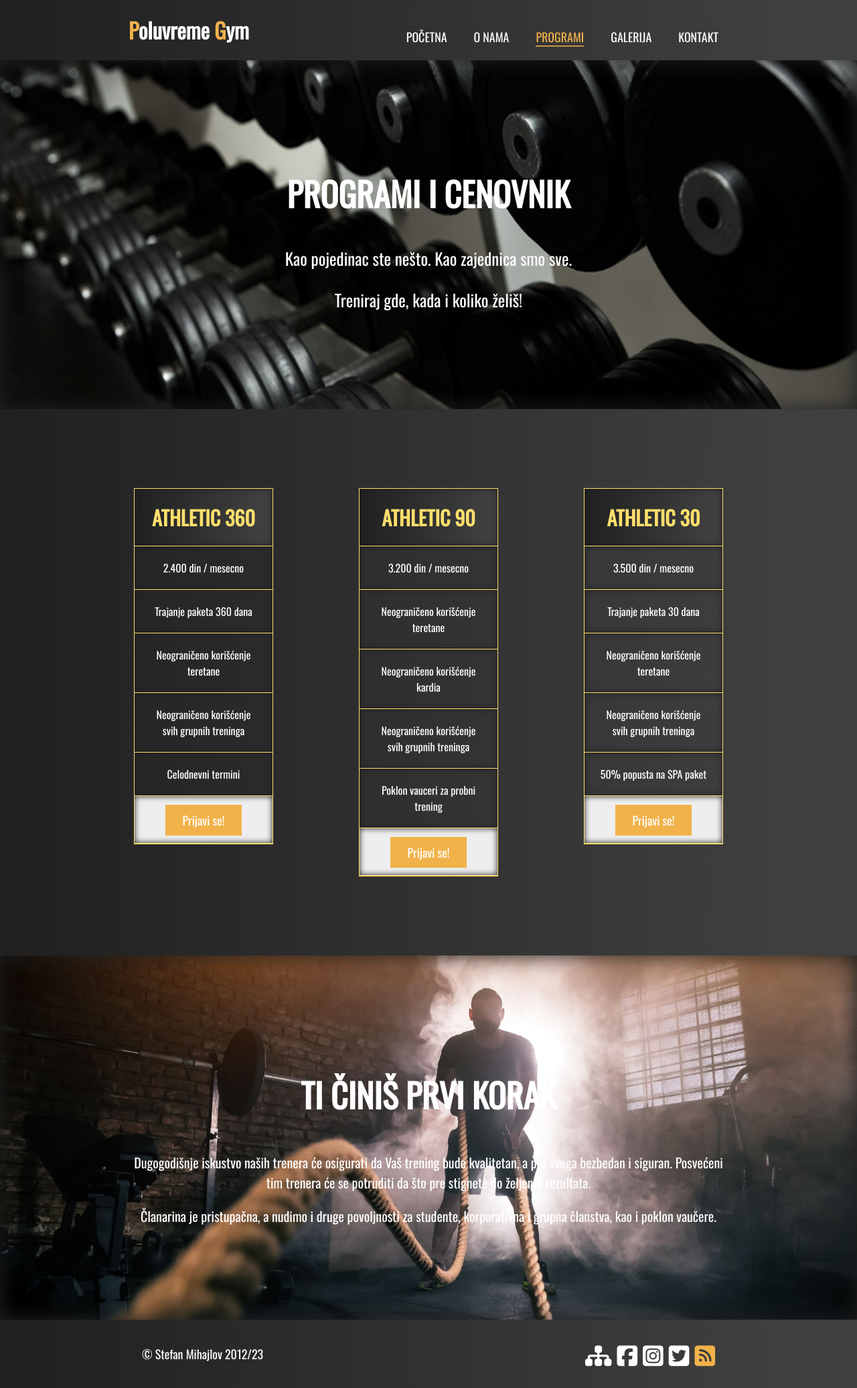
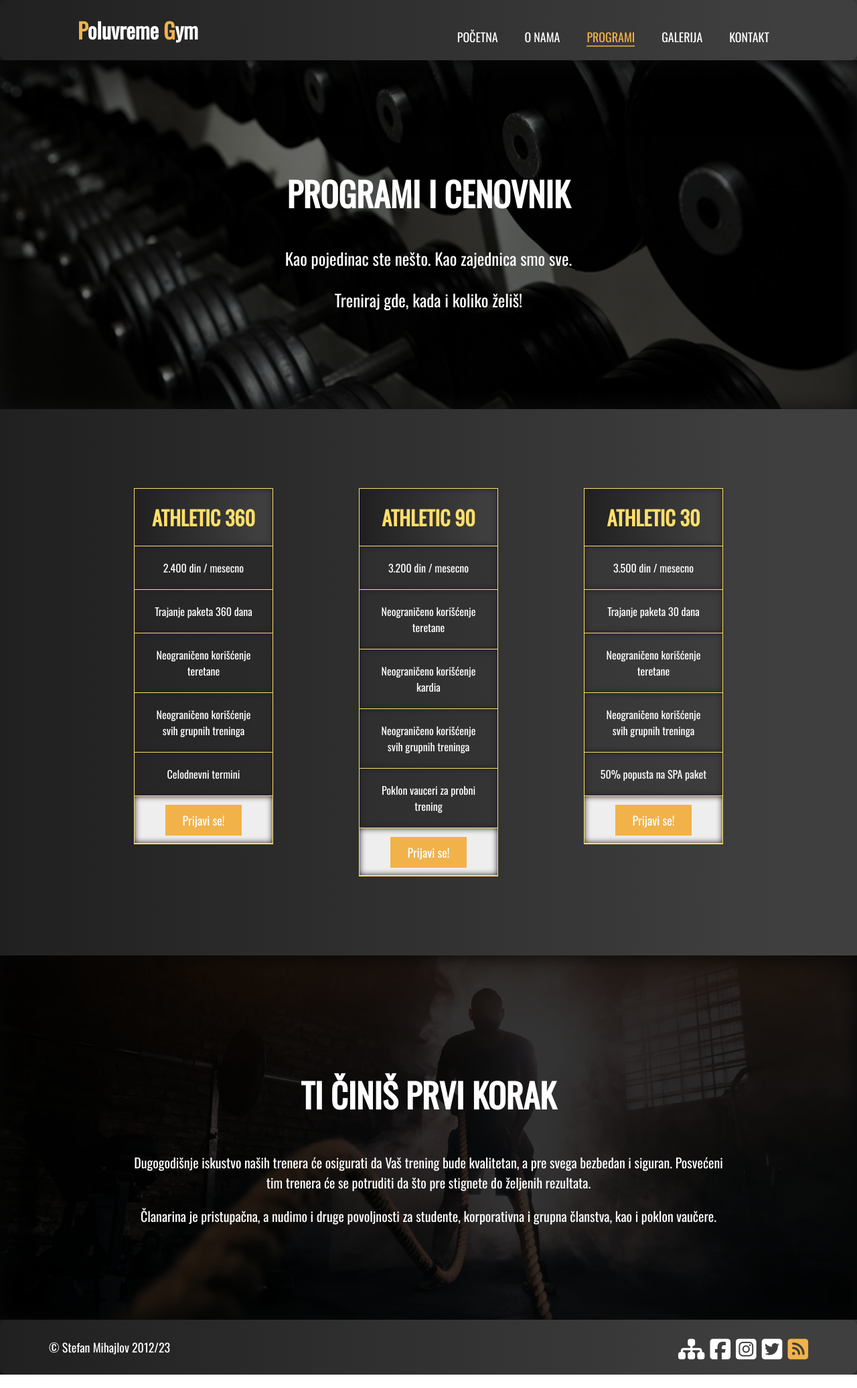
Before and after one commit to stefanmihajlov201223/mastersajt, a plain HTML site: page programi.html in a window 1280 px wide. Shown: the whole page at 67% size. Drawn offline with nearby package versions, Linux system fonts and the light colour scheme.

Commit message:
css update

```diff
--- a/css/style.css
+++ b/css/style.css
@@ -27,6 +27,10 @@ body {
   padding: 0;
 }
 
+::-webkit-input-placeholder { /* Za placeholder font */
+  font-family: 'Oswald', sans-serif;
+}
+
 a_link:active {
   border-bottom: 1px solid #000;
 }
@@ -43,7 +47,8 @@ a {
 
 .centriranje-kontakt {
   width: 50%;
-  margin: 0px auto;
+  margin: 79px auto;
+  /* margin-bottom: 158px; */
 }
 
 .margina-100px-top {
@@ -65,11 +70,17 @@ a {
 }
 
 .header {
-  width: 70%;
-  margin: 0px auto;
+  width: 100%;
+  margin: 0 auto;
   display: flex;
-  justify-content: space-between;
+  justify-content: space-around;
   align-items: center;
+  background: linear-gradient(90deg, rgba(32, 32, 32, 1) 0%, rgba(63, 63, 63, 1) 90%);
+  border-radius: 10px;
+  box-shadow: rgba(0, 0, 0, 0.25) 0px 54px 55px, rgba(0, 0, 0, 0.12) 0px -12px 30px, rgba(0, 0, 0, 0.12) 0px 4px 6px, rgba(0, 0, 0, 0.17) 0px 12px 13px, rgba(0, 0, 0, 0.09) 0px -3px 5px;
+  position: sticky;
+  top: 0;
+  z-index: 100;
 }
 
 nav {
@@ -102,14 +113,63 @@ nav ul li {
   box-shadow: inset 0 0 30px #202020;
 }
 
+/* .pocetnaSlika { */
+  /* background-image: url("../img/cover.jpg"); */
+/* } */
+
 .pocetnaSlika {
+  position: relative;
   background-image: url("../img/cover.jpg");
 }
 
+.pocetnaSlika::before {
+  content: '';
+  position: absolute;
+  top: 0;
+  left: 0;
+  width: 100%;
+  height: 100%;
+  background: rgba(0, 0, 0, 0.8);
+}
+
+#slider-text {
+  position: relative;
+  z-index: 1;
+  text-align: center;
+  padding-top: 120px;
+  padding-bottom: 120px;
+  transition-duration: 0.6s;
+  font-size: 20px;
+  color: white;
+}
+
+
 .programiSlika {
+  position: relative;
   background-image: url("../img/cover-programi.jpg");
   margin-bottom: 110px;
 }
+
+.programiSlika::before {
+  content: '';
+  position: absolute;
+  top: 0;
+  left: 0;
+  width: 100%;
+  height: 100%;
+  background: rgba(0, 0, 0, 0.5);
+}
+
+#slider-text-programi {
+  position: relative;
+  z-index: 1;
+  text-align: center;
+  padding-top: 120px;
+  padding-bottom: 120px;
+  transition-duration: 0.6s;
+  color: white;
+}
+
 
 .galerijaSlika {
   background-image: url("../img/cover-galerija.jpg");
@@ -118,30 +178,53 @@ nav ul li {
 .programiSlikaFooter {
   background-image: url("../img/cover-footer.jpg");
   margin-top: 110px;
+    position: relative;
+}
+
+
+.programiSlikaFooter::before {
+  content: '';
+  position: absolute;
+  top: 0;
+  left: 0;
+  width: 100%;
+  height: 100%;
+  background: rgba(0, 0, 0, 0.8);
 }
 
 #slider-text-footer {
+  position: relative;
+  z-index: 1;
   text-align: center;
   padding-top: 120px;
   padding-bottom: 120px;
   transition-duration: 0.4s;
   font-size: 20px;
+  color: white;
 }
 
-#slider-text-programi {
-  text-align: center;
-  padding-top: 120px;
-  padding-bottom: 120px;
-  transition-duration: 0.6s;
-}
+/* #slider-text-footer { BEZ ZATAMLJIVANJA */
+  /* text-align: center; */
+  /* padding-top: 120px; */
+  /* padding-bottom: 120px; */
+  /* transition-duration: 0.4s; */
+  /* font-size: 20px; */
+/* } */
 
-#slider-text {
-  text-align: center;
-  padding-top: 120px;
-  padding-bottom: 120px;
-  transition-duration: 0.6s;
-  font-size: 20px;
-}
+/* #slider-text-programi  BEZ ZATAMLJIVANJA{ */
+  /* text-align: center; */
+  /* padding-top: 120px; */
+  /* padding-bottom: 120px; */
+  /* transition-duration: 0.6s; */
+/* } */
+
+/* #slider-text { */
+  /* text-align: center; */
+  /* padding-top: 120px; */
+  /* padding-bottom: 120px; */
+  /* transition-duration: 0.6s; */
+  /* font-size: 20px; */
+/* } */
 
 h2 {
   font-size: 50px;
@@ -221,6 +304,7 @@ h2 {
   box-shadow: rgba(0, 0, 0, 0.25) 0px 54px 55px, rgba(0, 0, 0, 0.12) 0px -12px 30px, rgba(0, 0, 0, 0.12) 0px 4px 6px, rgba(0, 0, 0, 0.17) 0px 12px 13px, rgba(0, 0, 0, 0.09) 0px -3px 5px;
   padding: 15px;
   border-radius: 10px;
+  margin-bottom:75px;
 }
 
 .drugi-o-nama:hover {
@@ -249,12 +333,16 @@ span {
 }
 
 footer {
-  width: 70%;
+  width: 100%;
   margin: 0 auto;
   display: flex;
-  justify-content: space-between;
+  justify-content: space-around;
   align-items: center;
-  padding:20px;
+	overflow: hidden;
+	padding:10px;
+    background: linear-gradient(90deg, rgba(32, 32, 32, 1) 0%, rgba(63, 63, 63, 1) 90%);
+    border-radius: 10px;
+    box-shadow: rgba(0, 0, 0, 0.25) 0px 54px 55px, rgba(0, 0, 0, 0.12) 0px -12px 30px, rgba(0, 0, 0, 0.12) 0px 4px 6px, rgba(0, 0, 0, 0.17) 0px 12px 13px, rgba(0, 0, 0, 0.09) 0px -3px 5px;
 }
 
 
@@ -279,7 +367,7 @@ footer {
 }
 
 #okvir-o-meni {
-  margin-bottom: 100px;
+  margin-bottom: 279px;
   display: flex;
   gap: 100px;
   align-items: center;
--- a/programi.html
+++ b/programi.html
@@ -101,7 +101,7 @@
 		</div>
 	</main>
 	<!--- footer --->
-			<footer class="centriranje">
+			<footer>
 				<div id="copyright">
 					<p>
 						&copy; Stefan Mihajlov 2012/23
--- a/rss.xml
+++ b/rss.xml
@@ -2,14 +2,14 @@
 <rss version="2.0">
   <channel>
     <title>Naziv Vašeg Sajta</title>
-    <link>https://stefanmihajlov201223.github.io/mastersajt/</link>
+    <link>https://www.link.com</link>
     <description>Poluvreme Gym - teretana u Pancevu</description>
     <language>sr</language>
 
     <!-- prvo obavestenje za programe -->
     <item>
       <title>Naslov Prvog Članka</title>
-      <link>https://stefanmihajlov201223.github.io/mastersajt/programi.html</link>
+      <link>https://www.vaswebsite.com/programi.html</link>
       <description>Dodati novi programi</description>
       <pubDate>Thu, 21 Nov 2023 08:00:00 GMT</pubDate>
     </item>
```
Also changed, not shown: contact.html (+1 -1 lines), gallery.html (+1 -1 lines), index.html (+1 -1 lines), o-autoru.html (+1 -1 lines), sitemap.xml (+10 -10 lines).
